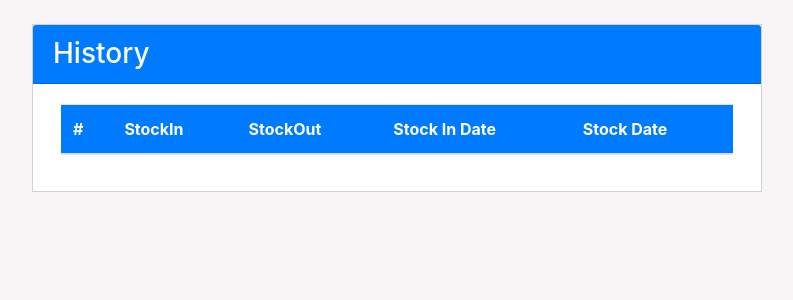
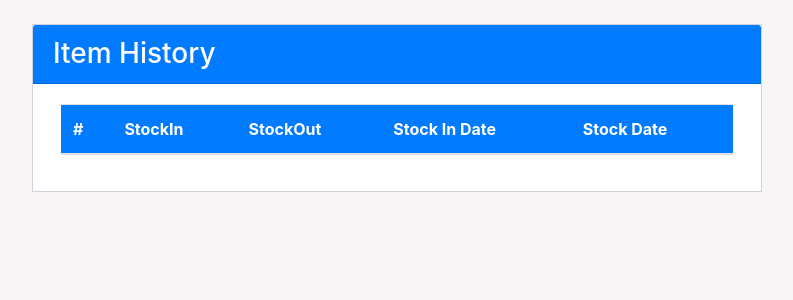
Before and after one commit to OlukaGibson/deploy, a Django app: page /history/1/ in a window 1280 px wide. Shown: the part 56-356 px from the top of the page, without its empty margins (243-1036 px from the left). Run offline with Django 5.2, Linux system fonts and the light colour scheme; a user stored in the database is signed in; tables that the repository leaves empty hold one stand-in row (values such as "Sample post"); lists and menus that the app fills with data are empty; some libraries are stand-ins or nearby versions.

Commit message:
done officially

```diff
--- a/templates/dashboard/history.html
+++ b/templates/dashboard/history.html
@@ -7,7 +7,7 @@
         <div class="col-md-8 offset-md-2">
             <div class="card">
                 <div class="card-header bg-primary text-white">
-                    <h3 class="mb-0">{{ history.item_name }} History</h3>
+                    <h3 class="mb-0">Item History</h3>
                 </div>
                 <div class="card-body">
                     <table class="table bg-white">
```
